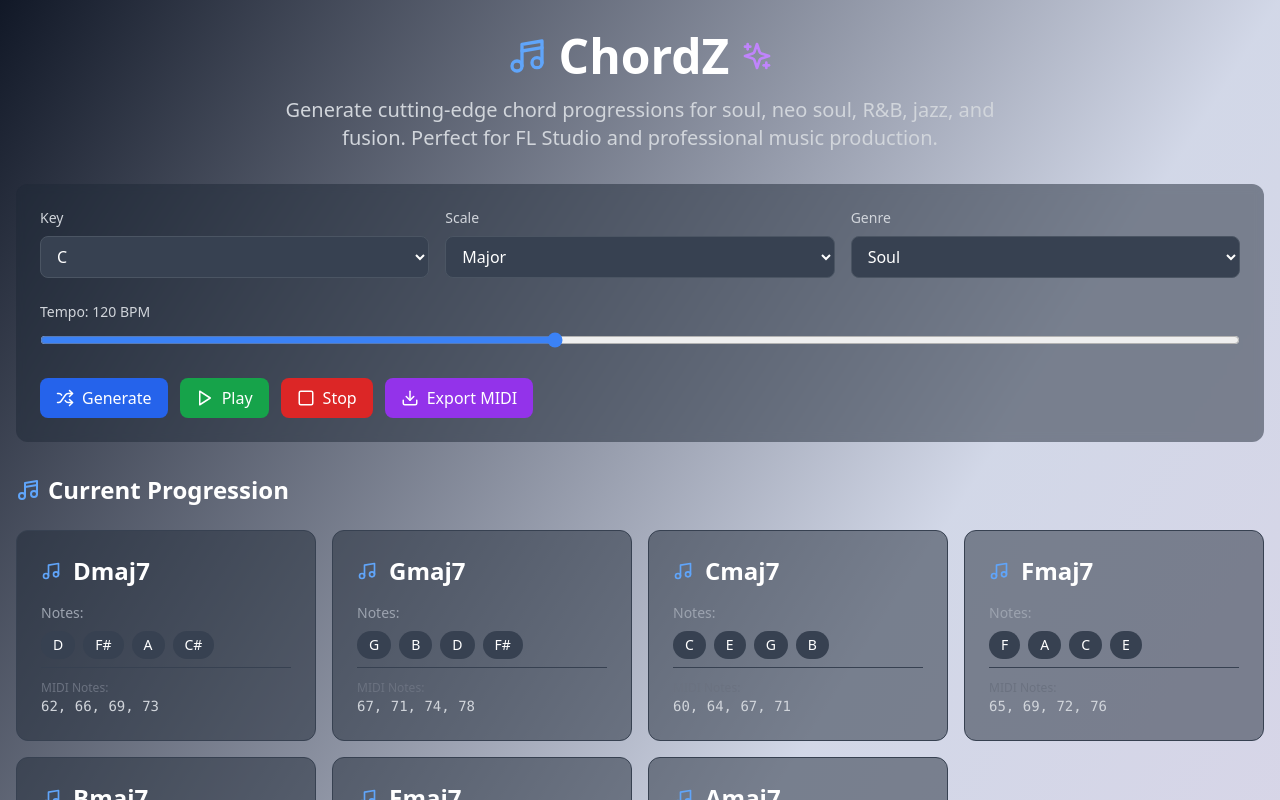
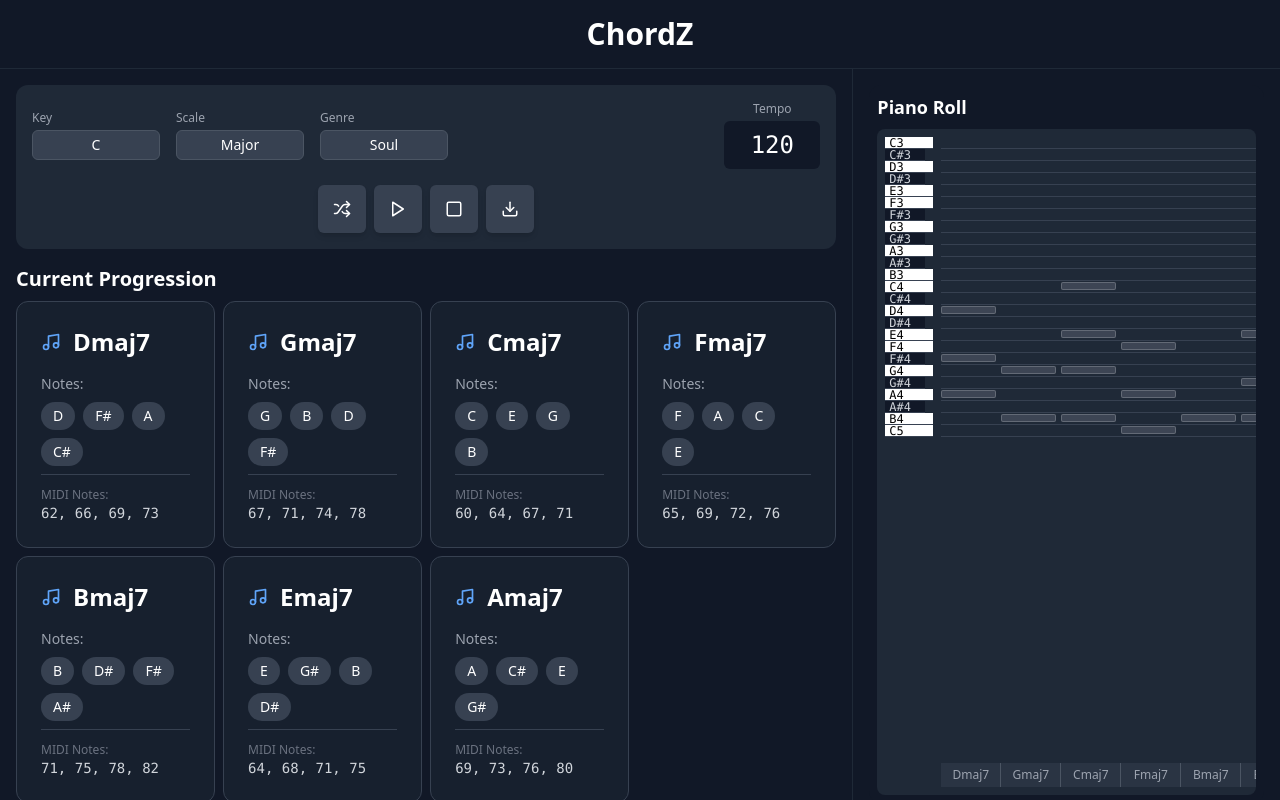
Before and after one commit to fractal-solutions/chordZ, a React (Vite) app: page / in a window 1280 px wide. Shown: the top 800 px of the page. Built offline with nearby package versions, Linux system fonts and the light colour scheme.

Commit message:
modified:   bun.lock 	modified:   package.json 	modified:   src/App.tsx 	modified:   src/components/Controls.tsx 	modified:   src/components/PianoRoll.tsx

```diff
--- a/package.json
+++ b/package.json
@@ -10,6 +10,8 @@
     "preview": "vite preview"
   },
   "dependencies": {
+    "@radix-ui/react-select": "^2.2.6",
+    "@radix-ui/react-slider": "^1.3.6",
     "lucide-react": "^0.344.0",
     "react": "^18.3.1",
     "react-dom": "^18.3.1"
--- a/src/App.tsx
+++ b/src/App.tsx
@@ -87,25 +87,15 @@ function App() {
   };
 
   return (
-    <div className="min-h-screen bg-gradient-to-br from-gray-900 via-blue-900/20 to-purple-900/20">
-      <div className="container mx-auto px-4 py-8">
+    <div className="min-h-screen bg-gray-900 text-white flex flex-col">
       {/* Header */}
-        <div className="text-center mb-8">
-          <div className="flex items-center justify-center gap-3 mb-4">
-            <Music4 className="text-blue-400" size={40} />
-            <h1 className="text-4xl md:text-5xl font-bold text-white">
-              ChordZ
-            </h1>
-            <Sparkles className="text-purple-400" size={32} />
-          </div>
-          <p className="text-xl text-gray-300 max-w-3xl mx-auto">
-            Generate cutting-edge chord progressions for soul, neo soul, R&B, jazz, and fusion.
-            Perfect for FL Studio and professional music production.
-          </p>
+      <div className="text-center py-4 border-b border-gray-800">
+        <h1 className="text-3xl font-bold text-white">ChordZ</h1>
       </div>
 
-        {/* Controls */}
-        <div className="mb-8">
+      <div className="flex-grow flex">
+        {/* Left Column */}
+        <div className="w-2/3 flex flex-col p-4 space-y-4 border-r border-gray-800">
           <Controls
             isPlaying={isPlaying}
             onPlay={handlePlay}
@@ -121,16 +111,10 @@ function App() {
             onGenreChange={setSelectedGenre}
             onTempoChange={setTempo}
           />
-        </div>
-
-        {/* Chord Display */}
           {chords.length > 0 && (
-          <div className="mb-8">
-            <h2 className="text-2xl font-semibold text-white mb-6 flex items-center gap-2">
-              <Music4 className="text-blue-400" size={24} />
-              Current Progression
-            </h2>
-            <div className="grid grid-cols-1 sm:grid-cols-2 lg:grid-cols-4 gap-4">
+            <div className="flex-grow">
+              <h2 className="text-xl font-semibold text-white mb-2">Current Progression</h2>
+              <div className="grid grid-cols-4 gap-2">
                 {chords.map((chord, index) => (
                   <ChordDisplay
                     key={index}
@@ -141,38 +125,13 @@ function App() {
               </div>
             </div>
           )}
+        </div>
 
-        {/* Piano Roll */}
+        {/* Right Column (Piano Roll) */}
+        <div className="w-1/3 flex-grow p-4">
           {chords.length > 0 && (
-          <div className="mb-8">
             <PianoRoll chords={chords} currentChord={currentChord} />
-          </div>
           )}
-
-        {/* Info Panel */}
-        <div className="bg-gray-800/30 backdrop-blur-sm rounded-xl p-6">
-          <h3 className="text-lg font-semibold text-white mb-4">Pro Tips</h3>
-          <div className="grid grid-cols-1 md:grid-cols-2 gap-4 text-gray-300">
-            <div>
-              <h4 className="font-medium text-blue-400 mb-2">For FL Studio:</h4>
-              <ul className="text-sm space-y-1">
-                <li>• Use the MIDI notes shown above each chord</li>
-                <li>• Import the exported MIDI file directly</li>
-                <li>• Adjust velocities for more human feel</li>
-                <li>• Add extensions and variations</li>
-              </ul>
-            </div>
-            <div>
-              <h4 className="font-medium text-purple-400 mb-2">Genre Characteristics:</h4>
-              <ul className="text-sm space-y-1">
-                <li>• <strong>Soul:</strong> Classic progressions with 7th, 9th, and 11th chords</li>
-                <li>• <strong>Neo Soul:</strong> Extended harmonies, 9ths, 11ths, and 13ths</li>
-                <li>• <strong>R&B:</strong> Smooth voice leading, added tensions and suspensions</li>
-                <li>• <strong>Jazz:</strong> Complex harmony, ii-V-I patterns, and altered chords</li>
-                <li>• <strong>Fusion:</strong> Modern extensions, altered chords, and complex voicings</li>
-              </ul>
-            </div>
-          </div>
         </div>
       </div>
     </div>
--- a/src/components/Controls.tsx
+++ b/src/components/Controls.tsx
@@ -1,7 +1,7 @@
 import React from 'react';
+import * as Select from '@radix-ui/react-select';
 import { Play, Pause, Square, Download, Shuffle } from 'lucide-react';
-import { SCALES, GENRES } from '../utils/musicTheory';
-import { NOTES } from '../utils/musicTheory';
+import { SCALES, GENRES, NOTES } from '../utils/musicTheory';
 
 interface ControlsProps {
   isPlaying: boolean;
@@ -35,98 +35,69 @@ export function Controls({
   onTempoChange
 }: ControlsProps) {
   return (
-    <div className="bg-gray-800/50 backdrop-blur-sm rounded-xl p-6 space-y-6">
-      {/* Selection Controls */}
-      <div className="grid grid-cols-1 md:grid-cols-3 gap-4">
-        <div>
-          <label className="block text-sm font-medium text-gray-300 mb-2">Key</label>
-          <select
-            value={selectedKey}
-            onChange={(e) => onKeyChange(e.target.value)}
-            className="w-full bg-gray-700 border border-gray-600 rounded-lg px-3 py-2 text-white focus:outline-none focus:ring-2 focus:ring-blue-500"
-          >
-            {NOTES.map(note => (
-              <option key={note} value={note}>{note}</option>
-            ))}
-          </select>
+    <div className="bg-gray-800 rounded-xl p-4 space-y-4">
+      <div className="flex items-center justify-between">
+        <div className="flex items-center space-x-4">
+          <CustomSelect label="Key" value={selectedKey} onChange={onKeyChange} options={NOTES.map(n => ({ value: n, label: n }))} />
+          <CustomSelect label="Scale" value={selectedScale} onChange={onScaleChange} options={Object.entries(SCALES).map(([key, scale]) => ({ value: key, label: scale.name }))} />
+          <CustomSelect label="Genre" value={selectedGenre} onChange={onGenreChange} options={Object.entries(GENRES).map(([key, genre]) => ({ value: key, label: genre.name }))} />
         </div>
-
-        <div>
-          <label className="block text-sm font-medium text-gray-300 mb-2">Scale</label>
-          <select
-            value={selectedScale}
-            onChange={(e) => onScaleChange(e.target.value)}
-            className="w-full bg-gray-700 border border-gray-600 rounded-lg px-3 py-2 text-white focus:outline-none focus:ring-2 focus:ring-blue-500"
-          >
-            {Object.entries(SCALES).map(([key, scale]) => (
-              <option key={key} value={key}>{scale.name}</option>
-            ))}
-          </select>
-        </div>
-
-        <div>
-          <label className="block text-sm font-medium text-gray-300 mb-2">Genre</label>
-          <select
-            value={selectedGenre}
-            onChange={(e) => onGenreChange(e.target.value)}
-            className="w-full bg-gray-700 border border-gray-600 rounded-lg px-3 py-2 text-white focus:outline-none focus:ring-2 focus:ring-blue-500"
-          >
-            {Object.entries(GENRES).map(([key, genre]) => (
-              <option key={key} value={key}>{genre.name}</option>
-            ))}
-          </select>
-        </div>
+        <TempoControl tempo={tempo} onChange={onTempoChange} />
       </div>
-
-      {/* Tempo Control */}
-      <div>
-        <label className="block text-sm font-medium text-gray-300 mb-2">
-          Tempo: {tempo} BPM
-        </label>
-        <input
-          type="range"
-          min="60"
-          max="200"
-          value={tempo}
-          onChange={(e) => onTempoChange(parseInt(e.target.value))}
-          className="w-full accent-blue-500"
-        />
-      </div>
-
-      {/* Action Buttons */}
-      <div className="flex flex-wrap gap-3">
-        <button
-          onClick={onGenerate}
-          className="flex items-center gap-2 px-4 py-2 bg-blue-600 hover:bg-blue-700 text-white rounded-lg transition-colors"
-        >
-          <Shuffle size={18} />
-          Generate
-        </button>
-
-        <button
-          onClick={isPlaying ? onStop : onPlay}
-          className="flex items-center gap-2 px-4 py-2 bg-green-600 hover:bg-green-700 text-white rounded-lg transition-colors"
-        >
-          {isPlaying ? <Pause size={18} /> : <Play size={18} />}
-          {isPlaying ? 'Playing...' : 'Play'}
-        </button>
-
-        <button
-          onClick={onStop}
-          className="flex items-center gap-2 px-4 py-2 bg-red-600 hover:bg-red-700 text-white rounded-lg transition-colors"
-        >
-          <Square size={18} />
-          Stop
-        </button>
-
-        <button
-          onClick={onExportMidi}
-          className="flex items-center gap-2 px-4 py-2 bg-purple-600 hover:bg-purple-700 text-white rounded-lg transition-colors"
-        >
-          <Download size={18} />
-          Export MIDI
-        </button>
+      <div className="flex items-center justify-center space-x-2">
+        <ActionButton onClick={onGenerate} icon={<Shuffle size={18} />} />
+        <ActionButton onClick={isPlaying ? onStop : onPlay} icon={isPlaying ? <Pause size={18} /> : <Play size={18} />} />
+        <ActionButton onClick={onStop} icon={<Square size={18} />} />
+        <ActionButton onClick={onExportMidi} icon={<Download size={18} />} />
       </div>
     </div>
   );
 }
+
+const CustomSelect = ({ label, value, onChange, options }) => (
+  <div className="space-y-1">
+    <label className="block text-xs font-medium text-gray-400">{label}</label>
+    <Select.Root value={value} onValueChange={onChange}>
+      <Select.Trigger className="w-32 bg-gray-700 border border-gray-600 rounded-md px-3 py-1 text-white text-sm focus:outline-none focus:ring-2 focus:ring-blue-500">
+        <Select.Value />
+      </Select.Trigger>
+      <Select.Content className="bg-gray-700 border border-gray-600 rounded-md text-white">
+        <Select.Viewport>
+          {options.map(option => (
+            <Select.Item key={option.value} value={option.value} className="px-3 py-1 text-sm hover:bg-gray-600">
+              <Select.ItemText>{option.label}</Select.ItemText>
+            </Select.Item>
+          ))}
+        </Select.Viewport>
+      </Select.Content>
+    </Select.Root>
+  </div>
+);
+
+const TempoControl = ({ tempo, onChange }) => {
+  const handleWheel = (e) => {
+    const newTempo = tempo + (e.deltaY > 0 ? -1 : 1);
+    onChange(Math.max(60, Math.min(200, newTempo)));
+  };
+
+  return (
+    <div className="flex flex-col items-center space-y-1">
+      <label className="block text-xs font-medium text-gray-400">Tempo</label>
+      <div
+        className="w-24 h-12 bg-gray-900 rounded-md flex items-center justify-center text-2xl font-mono text-white select-none cursor-ns-resize"
+        onWheel={handleWheel}
+      >
+        {tempo}
+      </div>
+    </div>
+  );
+};
+
+const ActionButton = ({ onClick, icon }) => (
+  <button
+    onClick={onClick}
+    className="w-12 h-12 flex items-center justify-center bg-gray-700 hover:bg-gray-600 text-white rounded-md transition-colors shadow-md"
+  >
+    {icon}
+  </button>
+);
--- a/src/components/PianoRoll.tsx
+++ b/src/components/PianoRoll.tsx
@@ -7,7 +7,7 @@ interface PianoRollProps {
 }
 
 export function PianoRoll({ chords, currentChord }: PianoRollProps) {
-  const midiRange = { min: 48, max: 84 }; // C3 to C6
+  const midiRange = { min: 48, max: 72 }; // C3 to C5
   const noteNames = ['C', 'C#', 'D', 'D#', 'E', 'F', 'F#', 'G', 'G#', 'A', 'A#', 'B'];
 
   const isBlackKey = (noteIndex: number) => {
@@ -22,13 +22,13 @@ export function PianoRoll({ chords, currentChord }: PianoRollProps) {
   };
 
   return (
-    <div className="bg-gray-900 rounded-xl p-6">
-      <h3 className="text-lg font-semibold text-white mb-4">FL Studio Piano Roll View</h3>
+    <div className="bg-gray-900 rounded-xl p-2 h-full flex flex-col">
+      <h3 className="text-lg font-semibold text-white mb-2">Piano Roll</h3>
 
-      <div className="relative bg-gray-800 rounded-lg p-4 overflow-x-auto">
-        <div className="flex">
+      <div className="relative bg-gray-800 rounded-lg p-2 overflow-x-auto flex-grow">
+        <div className="flex h-full">
           {/* Piano keys */}
-          <div className="flex flex-col-reverse mr-2">
+          <div className="flex flex-col mr-2">
             {Array.from({ length: midiRange.max - midiRange.min + 1 }, (_, i) => {
               const midi = midiRange.min + i;
               const noteIndex = midi % 12;
@@ -39,10 +39,10 @@ export function PianoRoll({ chords, currentChord }: PianoRollProps) {
                 <div
                   key={midi}
                   className={`
-                    h-4 flex items-center px-2 text-xs font-mono border-b border-gray-700
+                    h-3 flex items-center px-1 text-xs font-mono border-b border-gray-700
                     ${isBlack
-                      ? 'bg-gray-900 text-gray-300 w-12'
-                      : 'bg-white text-black w-16'
+                      ? 'bg-gray-900 text-gray-300 w-10'
+                      : 'bg-white text-black w-12'
                     }
                   `}
                 >
@@ -53,12 +53,12 @@ export function PianoRoll({ chords, currentChord }: PianoRollProps) {
           </div>
 
           {/* Note grid */}
-          <div className="flex-1 relative" style={{ minWidth: `${chords.length * 80}px` }}>
+          <div className="flex-1 relative" style={{ minWidth: `${chords.length * 60}px` }}>
             {Array.from({ length: midiRange.max - midiRange.min + 1 }, (_, rowIndex) => {
               const midi = midiRange.min + rowIndex;
 
               return (
-                <div key={midi} className="h-4 border-b border-gray-700 relative">
+                <div key={midi} className="h-3 border-b border-gray-700 relative">
                   {chords.map((chord, chordIndex) => {
                     const hasNote = chord.midi.includes(midi);
                     if (!hasNote) return null;
@@ -67,13 +67,13 @@ export function PianoRoll({ chords, currentChord }: PianoRollProps) {
                       <div
                         key={chordIndex}
                         className={`
-                          absolute h-3 rounded-sm border border-white/20
+                          absolute h-2 rounded-sm border border-white/20
                           ${getNoteColor(midi, chordIndex)}
                         `}
                         style={{
-                          left: `${chordIndex * 80}px`,
-                          width: '70px',
-                          top: '2px'
+                          left: `${chordIndex * 60}px`,
+                          width: '55px',
+                          top: '1px'
                         }}
                       />
                     );
@@ -83,7 +83,7 @@ export function PianoRoll({ chords, currentChord }: PianoRollProps) {
             })}
 
             {/* Chord markers */}
-            <div className="absolute bottom-0 left-0 right-0 h-8 bg-gray-700/50">
+            <div className="absolute bottom-0 left-0 right-0 h-6 bg-gray-700/50">
               {chords.map((chord, index) => (
                 <div
                   key={index}
@@ -96,8 +96,8 @@ export function PianoRoll({ chords, currentChord }: PianoRollProps) {
                     }
                   `}
                   style={{
-                    left: `${index * 80}px`,
-                    width: '80px'
+                    left: `${index * 60}px`,
+                    width: '60px'
                   }}
                 >
                   {chord.symbol}
```
Also changed, not shown: 1 other file (tests, documents, lock files or other folders). Lines whose indentation alone changed are shown as unchanged.
